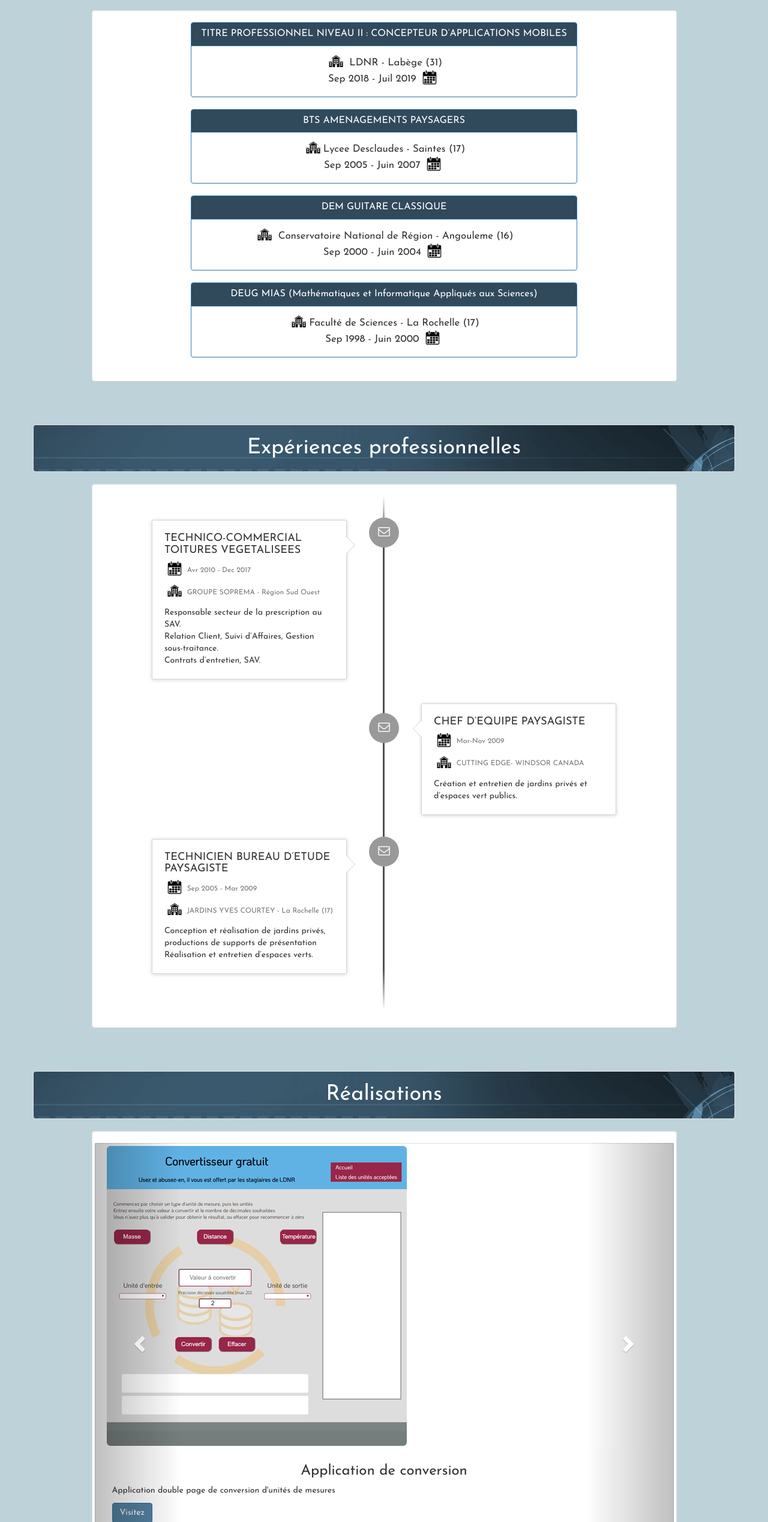
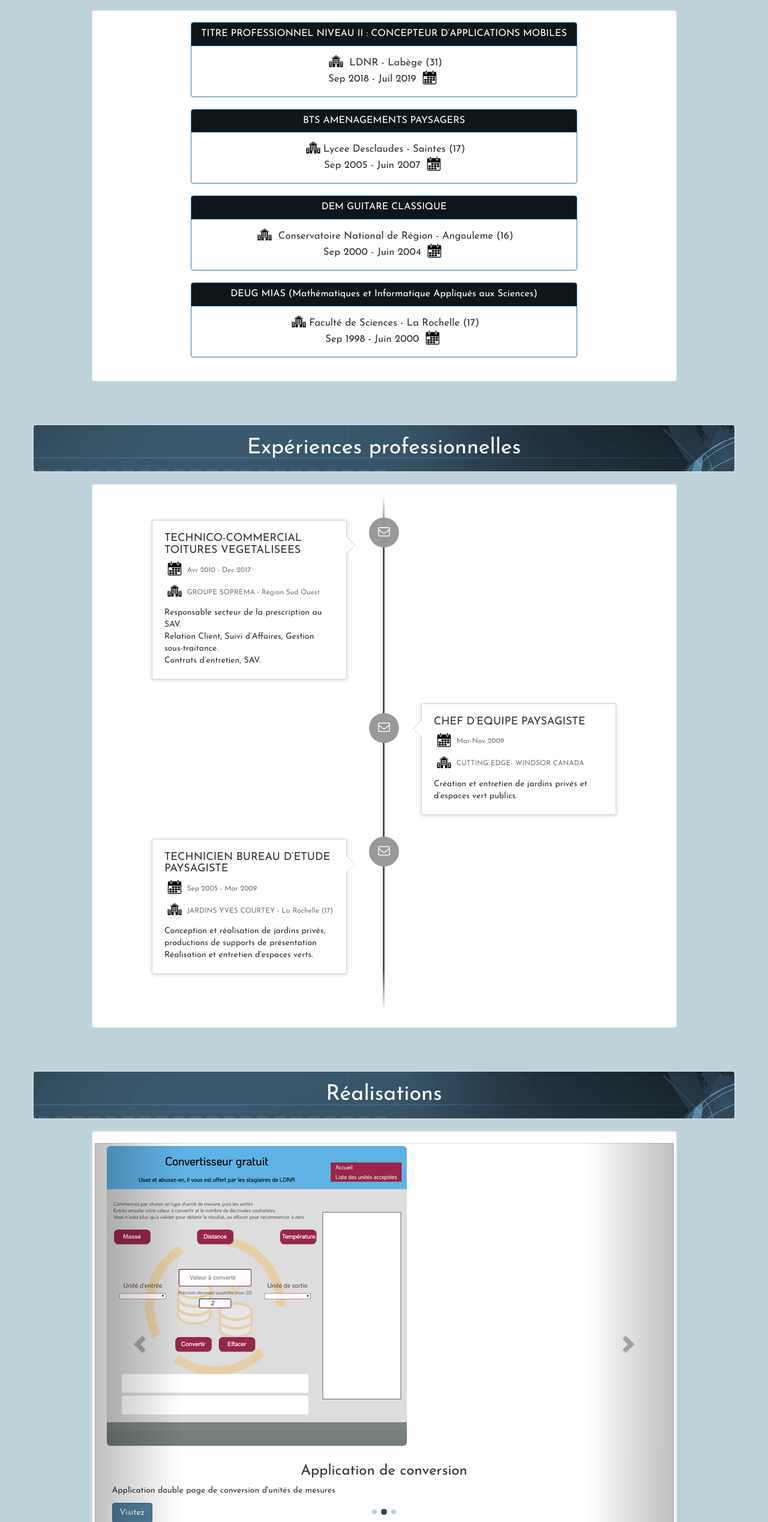
Before and after one commit to Bastienmmc/online_resume, a plain HTML site: page index.html in a window 1280 px wide. Shown: the part 1736-4274 px from the top of the page at 60% size. Drawn offline with nearby package versions, Linux system fonts and the light colour scheme.

Commit message:
favicon + li carousel

```diff
--- a/index.html
+++ b/index.html
@@ -8,7 +8,7 @@
     <link href="https://fonts.googleapis.com/css?family=Josefin+Sans" rel="stylesheet">
     <link href="https://maxcdn.bootstrapcdn.com/font-awesome/4.3.0/css/font-awesome.min.css" rel="stylesheet">
     <link href="https://maxcdn.bootstrapcdn.com/bootstrap/3.3.1/css/bootstrap.min.css" rel="stylesheet">
-    <!-- <link rel="stylesheet" href="bootstrap.css"> -->
+    <link rel="icon" href="img/favicon.ico">
     <link rel="stylesheet" href="style.css">
     <!-- HTML5 Shim and Respond.js IE8 support of HTML5 elements and media queries -->
     <!-- WARNING: Respond.js doesn't work if you view the page via file:// -->
@@ -412,6 +412,7 @@
                             </ol>
                             <div class="thumbnail">
                                 <div class="carousel-inner">
+                                    <!------------------------------ITEM------------------>
                                     <div class="item active">
                                         <div class="col-sm-12">
                                             <img src="img/site-stagiaires.png" alt="site de présentation de stagiaires LDNR" class="img-rounded">
@@ -423,6 +424,7 @@
                                             </div>
                                         </div>
                                     </div>
+                                    <!------------------------------ITEM------------------>
                                     <div class="item">
                                         <div class="col-sm-12">
                                             <img src="img/site-convertisseur.png" alt="Application web de conversion" class="img-rounded">
@@ -433,6 +435,7 @@
                                             </div>
                                         </div>
                                     </div>
+                                    <!------------------------------ITEM------------------>
                                     <div class="item">
                                         <div class="col-sm-12">
                                             <img src="img/site-paysagiste.png" alt="site internet de paysagiste" class="img-rounded">
@@ -454,43 +457,6 @@
                             </a>
                             </div>
                         </div>
-                        <!--------------------------------PORTFOLIO------------------------------------------>
-                        <!-- <div class="col-sm-6 col-md-4">
-                            <div class="thumbnail">
-                                <img src="img/site-stagiaires.png" alt="site de présentation de stagiaires LDNR" class="img-rounded">
-                                <div class="caption">
-                                    <h3>Site de recrutement de Stagiaires</h3>
-                                    <p>Site double page de présentation des stagiaires de la formation LDNR
-                                        2018/2019 Concepteur d'Applications Mobiles</p>
-                                    <p><a href="#" class="btn btn-primary" role="button">Visitez</a> </p>
-                                </div>
-                            </div>
-                        </div> -->
-                        <!--------------------------------PORTFOLIO------------------------------------------>
-                        <!-- <div class="col-sm-6 col-md-4">
-                            <div class="thumbnail">
-                                <img src="img/site-convertisseur.png" alt="Application web de conversion" class="img-rounded">
-                                <div class="caption">
-                                    <h3>Application de conversion</h3>
-                                    <p>Application double page de conversion d'unités de mesures</p>
-                                    <p><a href="#" class="btn btn-primary" role="button">Visitez</a> </p>
-                                </div>
-                            </div>
-                        </div> -->
-                        <!--------------------------------PORTFOLIO------------------------------------------>
-                        <!-- <div class="col-sm-6 col-md-4">
-                            <div class="thumbnail">
-                                <img src="img/site-paysagiste.png" alt="site internet de paysagiste" class="img-rounded">
-                                <div class="caption">
-                                    <h3>Site de Paysagiste</h3>
-                                    <p>Conception et création d'un Site internet et identité visuelle d'un bureau
-                                        d'étude paysagiste.
-                                    </p>
-                                    <p><a href="#" class="btn btn-primary" role="button">Visitez</a> </p>
-                                </div>
-                            </div>
-                        </div> -->
-                        <!----------------------------END-PORTFOLIO------------------------------------------>
                     </div>
                 </div>
             </div>
--- a/style.css
+++ b/style.css
@@ -36,7 +36,7 @@
 
 body,
 .navbar {
-    /* background-color: #0e1619;*/
+    /* background-color: #0e1619; */
     background-color: #BED2D9;
     font-family: 'Josefin Sans',
         sans-serif;
@@ -67,7 +67,7 @@ margin-top: 40px
 }
 
 .panel-primary>.panel-heading {
-    background-color: #30495B;
+    background-color: #0e1619;
 }
 
 table {
@@ -79,9 +79,10 @@ table {
 }
 
 .skillbox:hover {
-    border: 1px dashed #30495B;
+
+    border: 1px dashed #0e1619;
     border-radius: 50px;
-    background-color: #BED2D9;
+    background-color: #30495B;
     font-weight: bolder;
 }
 
@@ -137,6 +138,15 @@ h3 {
     margin: 5px;
     margin-top: -2px;
     /* vertical-align: middle; */
+}
+.glyphicon {
+    color:#30495B;
+}
+.carousel-indicators li.active{
+    background-color: #30495B;
+}
+.carousel-indicators li{
+    background-color: #BED2D9;
 }
 
 .logo {
```
Also changed, not shown: img/favicon.ico (added), img/favicon.png (added).
